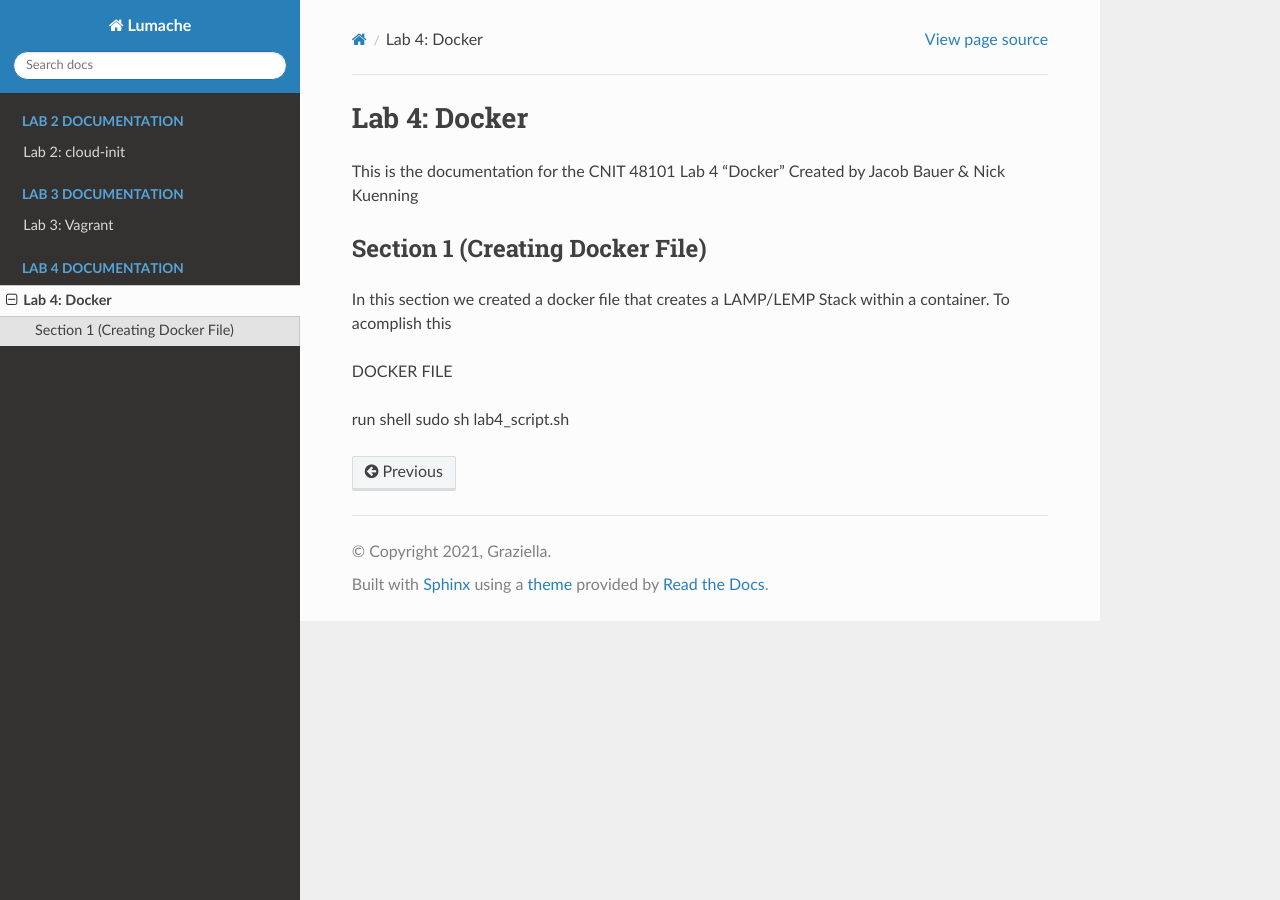
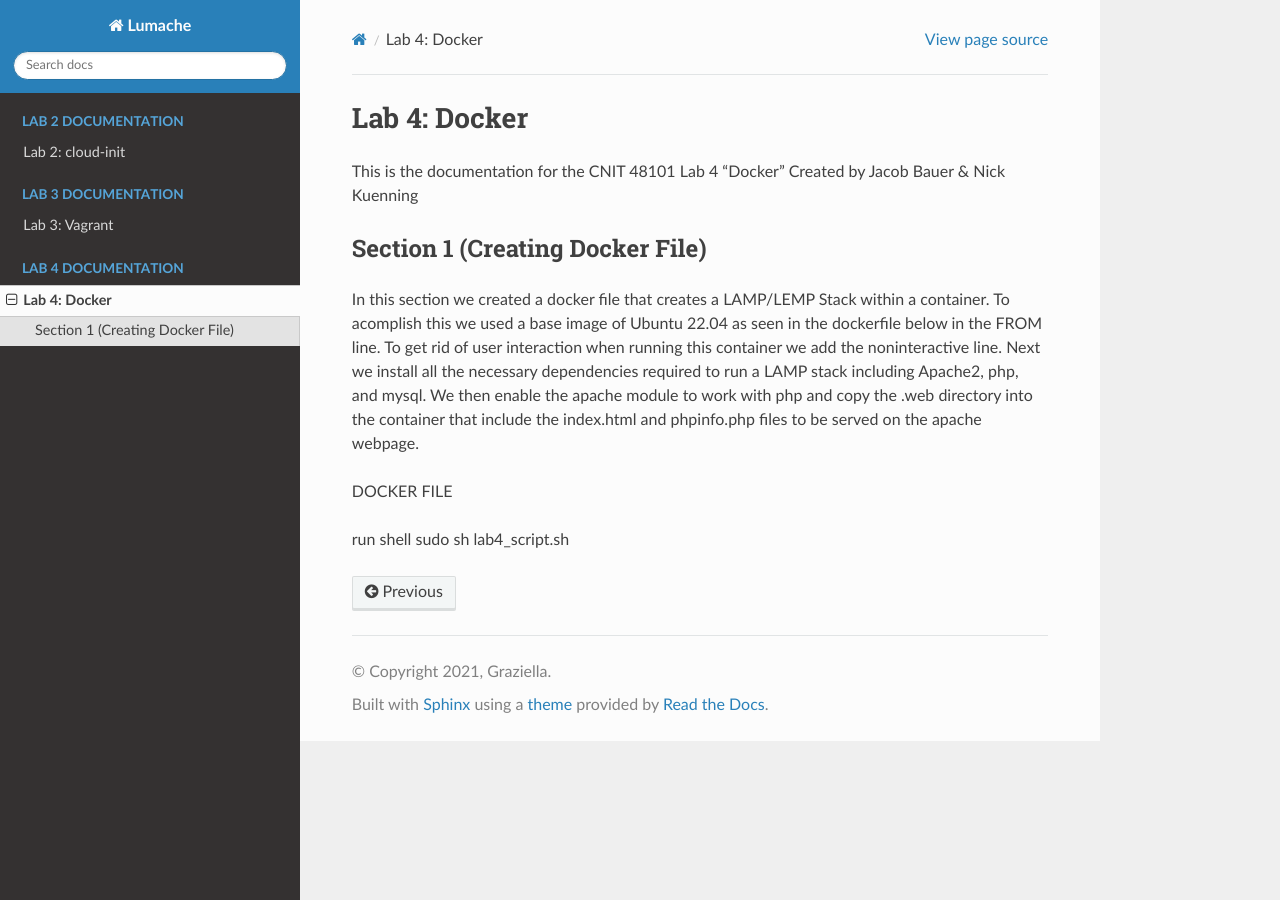
Before and after one commit to Hexadual/CNIT48101, a Sphinx documentation site: the page built from docs/source/lab4.rst, in a window 1280 px wide. Built offline with Sphinx 7.4.7 and the Read the Docs theme 3.1.0, drawn with Linux system fonts in a browser that asks for light colours.

Commit message:
Update lab4.rst

```diff
--- a/docs/source/lab4.rst
+++ b/docs/source/lab4.rst
@@ -8,7 +8,7 @@ This is the documentation for the CNIT 48101 Lab 4 "Docker" Created by Jacob Bau
 Section 1 (Creating Docker File)
 ####################################
 
-In this section we created a docker file that creates a LAMP/LEMP Stack within a container. To acomplish this
+In this section we created a docker file that creates a LAMP/LEMP Stack within a container. To acomplish this we used a base image of Ubuntu 22.04 as seen in the dockerfile below in the FROM line. To get rid of user interaction when running this container we add the noninteractive line. Next we install all the necessary dependencies required to run a LAMP stack including Apache2, php, and mysql. We then enable the apache module to work with php and copy the .web directory into the container that include the index.html and phpinfo.php files to be served on the apache webpage.
 
 DOCKER FILE
 
```
